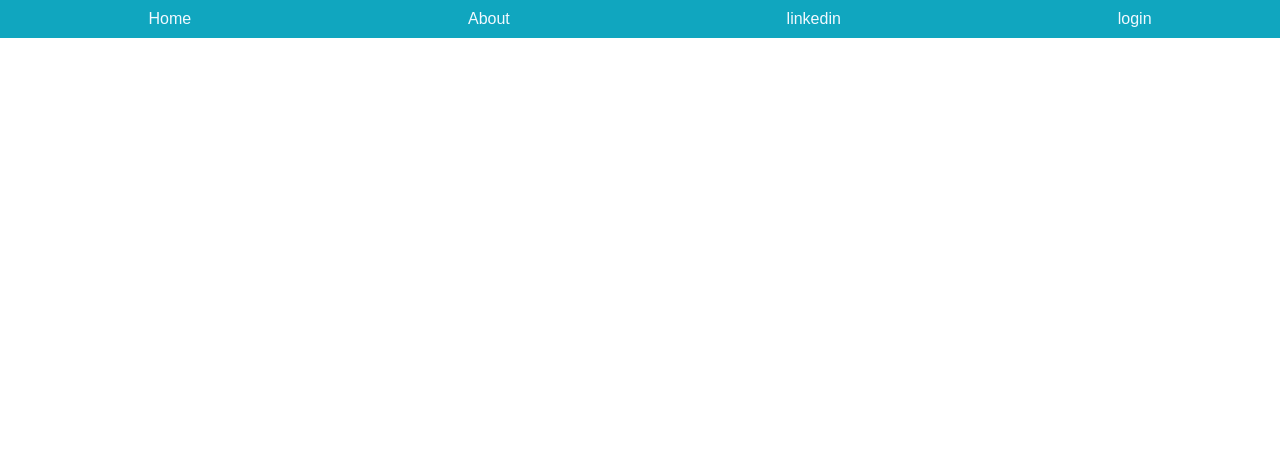
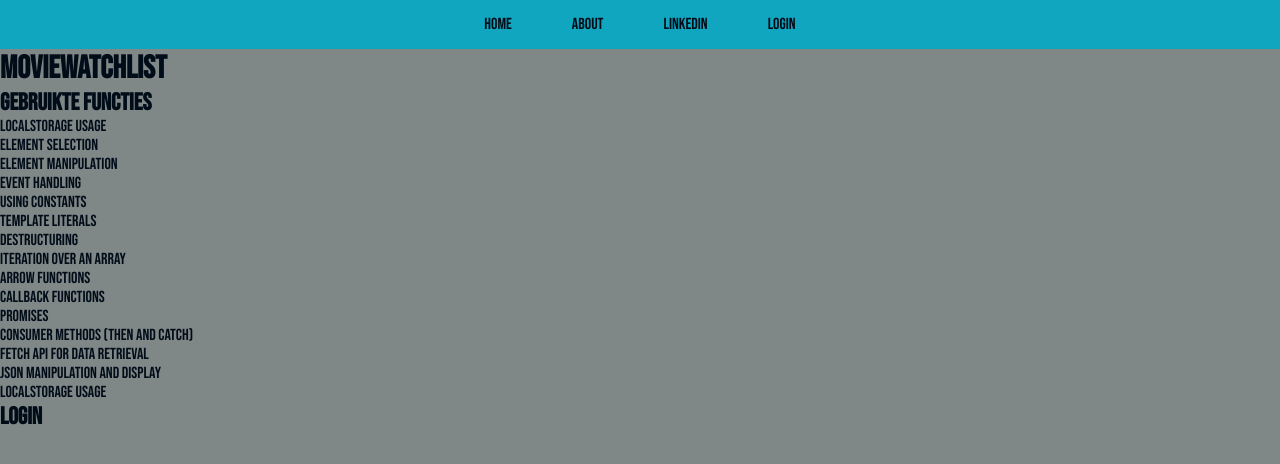
Before and after one commit to WoutDepeuter/Portfolio-wout-depeuter-web-advanced-ehb, a plain HTML site: page about.html in a window 1280 px wide. Drawn offline with Linux system fonts and the light colour scheme; a web font is replaced by a local one.

Commit message:
aanpassen css en opmaak

```diff
--- a/about.html
+++ b/about.html
@@ -3,26 +3,49 @@
 <head>
     <meta charset="UTF-8">
     <meta name="viewport" content="width=device-width, initial-scale=1.0">
-    <title>Document</title>
+    <title>moviewatchlist</title>
     <link rel="stylesheet" href="/css/about.css">
+    <style>
+        /* Add any additional CSS styles here */
+    </style>
 </head>
+<body>
     <header>
         <nav class="navbar">
             <ul>
                 <li><a href="home.html">Home</a></li>
                 <li><a href="about.html">About</a></li>
-    <li><a href="">linkedin</a></li>
-    <li><a href="login.html">login</a></li>
+                <li><a href="#">Linkedin</a></li> <!-- Placeholder for the LinkedIn link -->
+                <li><a href="login.html">Login</a></li>
             </ul>
         </nav>
     </header>
-<body>
 
+    <main>
+        <h1>moviewatchlist</h1>
+        <h2>Gebruikte Functies</h2> <!-- Translated to Dutch -->
+        <ul>
+            <li>LocalStorage Usage</li>
+            <li>Element Selection</li>
+            <li>Element Manipulation</li>
+            <li>Event Handling</li>
+            <li>Using Constants</li>
+            <li>Template Literals</li>
+            <li>Destructuring</li>
+            <li>Iteration Over an Array</li>
+            <li>Arrow Functions</li>
+            <li>Callback Functions</li>
+            <li>Promises</li>
+            <li>Consumer Methods (then and catch)</li>
+            <li>Fetch API for Data Retrieval</li>
+            <li>JSON Manipulation and Display</li>
+            <li>LocalStorage Usage</li>
+        </ul>
 
+        <section id="login">
+            <h1>Login</h1>
 
-
-
-
-
+        </section>
+    </main>
 </body>
 </html>
--- a/css/about.css
+++ b/css/about.css
@@ -1,36 +1,55 @@
 @import url('https://fonts.googleapis.com/css2?family=Bebas+Neue&family=Jersey+25&display=swap');
+
+:root {
+    --primary-color: #10A6BF;
+    --secondary-color: #087C8B;
+    --background-color: #808787;
+    --text-color: #000d19;
+    --font-primary: 'Bebas Neue', sans-serif;
+    --font-secondary: 'Jersey 25', sans-serif;
+    --border-radius: 8px;
+    --transition-duration: 0.3s;
+}
 
 * {
     padding: 0;
     margin: 0;
+    box-sizing: border-box;
+}
+
+body {
+    background-color: var(--background-color);
+    display: flex;
+    flex-direction: column;
+    min-height: 100vh;
+    font-family: var(--font-primary);
+    color: var(--text-color);
 }
 
 nav {
-  background-color: #10A6BF;
-  color: #F2F9FF;
-  padding: 10px;
-  font-family: bebas-neue, sans-serif;
+    background-color: var(--primary-color);
+    color: var(--text-color);
+    padding: 15px;
+    text-align: center;
 }
 
 .navbar ul {
     display: flex;
     flex-direction: row;
     list-style-type: none;
-  justify-content: space-around;
+    justify-content: center;
+    gap: 20px;
 }
 
 .navbar a {
-  background-color: #10A6BF;
     text-decoration: none;
-  color: #F2F9FF;
-  padding: 10px;
-  transition: background-color 0.3s ease; /* Adding a smooth transition */
+    color: var(--text-color);
+    padding: 10px 20px;
+    transition: background-color var(--transition-duration) ease, color var(--transition-duration) ease;
+    border-radius: var(--border-radius);
 }
 
 .navbar a:hover {
-  background-color: #087C8B; /* Changing background color on hover */
+    background-color: var(--secondary-color);
+    color: var(--background-color);
 }
-
-.navbar {
-  width: 100%;
-}
--- a/css/login.css
+++ b/css/login.css
@@ -1,41 +1,57 @@
 @import url('https://fonts.googleapis.com/css2?family=Bebas+Neue&family=Jersey+25&display=swap');
 
-*{
+:root {
+    --primary-color: #10A6BF;
+    --secondary-color: #087C8B;
+    --background-color: #808787;
+    --text-color: #000d19;
+    --font-primary: 'Bebas Neue', sans-serif;
+    --font-secondary: 'Jersey 25', sans-serif;
+    --border-radius: 8px;
+    --transition-duration: 0.3s;
+}
+
+* {
     padding: 0;
     margin: 0;
-  }
+    box-sizing: border-box;
+}
 
+body {
+    background-color: var(--background-color);
+    display: flex;
+    flex-direction: column;
+    min-height: 100vh;
+    font-family: var(--font-primary);
+    color: var(--text-color);
+}
 
 nav {
-    background-color: #10A6BF;
-    color: #F2F9FF;
-    padding: 10px;
-    font-family: bebas-neue, sans-serif;
-    position: fixed;
+    background-color: var(--primary-color);
+    color: var(--text-color);
+    padding: 15px;
+    text-align: center;
 }
 
 .navbar ul {
     display: flex;
     flex-direction: row;
     list-style-type: none;
-    justify-content: space-around;
+    justify-content: center;
+    gap: 20px;
 }
 
 .navbar a {
-    background-color: #10A6BF;
     text-decoration: none;
-    color: #F2F9FF;
-    padding: 10px;
-    transition: background-color 0.3s ease; /* Adding a smooth transition */
+    color: var(--text-color);
+    padding: 10px 20px;
+    transition: background-color var(--transition-duration) ease, color var(--transition-duration) ease;
+    border-radius: var(--border-radius);
 }
 
 .navbar a:hover {
-    background-color: #087C8B; /* Changing background color on hover */
-}
-
-
-.navbar {
-    width: 100%;
+    background-color: var(--secondary-color);
+    color: var(--background-color);
 }
 .login {
     display: flex;
--- a/css/style.css
+++ b/css/style.css
@@ -1,146 +1,180 @@
 @import url('https://fonts.googleapis.com/css2?family=Bebas+Neue&family=Jersey+25&display=swap');
+
+:root {
+    --primary-color: #10A6BF;
+    --secondary-color: #087C8B;
+    --background-color: #808787;
+    --text-color: #000d19;
+    --font-primary: 'Bebas Neue', sans-serif;
+    --font-secondary: 'Jersey 25', sans-serif;
+    --border-radius: 8px;
+    --transition-duration: 0.3s;
+}
 
 * {
     padding: 0;
     margin: 0;
+    box-sizing: border-box;
 }
 
 body {
-    background-color: #D7DCDF;
+    background-color: var(--background-color);
     display: flex;
     flex-direction: column;
     min-height: 100vh;
+    font-family: var(--font-primary);
+    color: var(--text-color);
 }
 
 nav {
-    background-color: #10A6BF;
-    color: #F2F9FF;
-    padding: 10px;
-    font-family: 'Bebas Neue', sans-serif;
+    background-color: var(--primary-color);
+    color: var(--text-color);
+    padding: 15px;
+    text-align: center;
 }
 
 .navbar ul {
     display: flex;
     flex-direction: row;
     list-style-type: none;
-    justify-content: space-around;
+    justify-content: center;
+    gap: 20px;
 }
 
 .navbar a {
-    background-color: #10A6BF;
     text-decoration: none;
-    color: #F2F9FF;
-    padding: 10px;
-    transition: background-color 0.3s ease;
+    color: var(--text-color);
+    padding: 10px 20px;
+    transition: background-color var(--transition-duration) ease, color var(--transition-duration) ease;
+    border-radius: var(--border-radius);
 }
 
 .navbar a:hover {
-    background-color: #087C8B;
+    background-color: var(--secondary-color);
+    color: var(--background-color);
 }
 
+h1 {
+    font-family: var(--font-secondary);
+    font-size: 3em;
+    text-align: center;
+    margin: 20px 0;
+}
 .container {
     display: flex;
     flex-direction: column;
     flex-grow: 1;
-    justify-content: space-between;
-}
-
-.moviedetails {
-    width: calc(25% - 20px);
-    margin: 10px;
-    background-color: white;
-    border: 1px solid #10A6BF;
-    height: auto;
-    box-sizing: border-box;
-    display: flex;
-    flex-direction: column;
-}
-
-.moviedetails img {
-    max-width: 100%;
-}
-
-.moviedetails p {
-    font-size: 12px;
-    font-weight: bold;
-    color: #087C8B;
-}
-
-.moviedetails button {
-    background-color: #10A6BF;
-    color: white;
-    padding: 10px 20px;
-    border: none;
-    font-family: 'Bebas Neue', sans-serif;
-    font-size: larger;
-    font-weight: bold;
-    margin-top: auto;
-    width: 100%;
+    padding: 20px;
 }
 
 .movielist {
     display: flex;
     flex-wrap: wrap;
-    justify-content: space-between;
-    padding: 0 10px;
+    justify-content: center;
+    gap: 20px;
+}
+
+.moviedetails {
+    background-color: white;
+    border: 1px solid var(--primary-color);
+    border-radius: var(--border-radius);
+    width: 300px;
+    overflow: hidden;
+    display: flex;
+    flex-direction: column;
+    transition: transform var(--transition-duration) ease, box-shadow var(--transition-duration) ease;
+}
+
+.moviedetails:hover {
+    transform: translateY(-10px);
+    box-shadow: 0 10px 20px rgba(0, 0, 0, 0.1);
+}
+
+.moviedetails img {
+    width: 100%;
+    object-fit: cover;
+}
+
+.moviedetails p {
+    font-size: 14px;
+    font-weight: bold;
+    color: var(--secondary-color);
+    padding: 10px;
+}
+
+.moviedetails button {
+    background-color: var(--primary-color);
+    color: white;
+    padding: 10px;
+    border: none;
+    font-family: var(--font-primary);
+    font-size: larger;
+    font-weight: bold;
+    margin-top: auto;
+    width: 100%;
+    cursor: pointer;
+    transition: background-color var(--transition-duration) ease;
+}
+
+.moviedetails button:hover {
+    background-color: var(--secondary-color);
 }
 
 .buttons {
     display: flex;
-    justify-content: space-around;
-    margin-top: 20px;
-
-    flex-direction: row-reverse;
-
-}
-
-#buttons {
-    display: flex;
+    justify-content: space-between;
     align-items: center;
-    background-color: #087C8B;
-   align-content: flex-end;
+    background-color: var(--secondary-color);
+    padding: 10px;
+    border-radius: var(--border-radius);
 }
 
 #pages {
     display: flex;
-
     align-items: center;
-    ;
 }
 
 #buttons button,
 #buttons input[type="text"] {
-    margin-right: 10px;
+    margin: 0 10px;
 }
 
 button {
-    background-color: #10A6BF;
+    background-color: var(--primary-color);
     color: white;
     padding: 10px 20px;
     border: none;
-    font-family: 'Bebas Neue', sans-serif;
+    font-family: var(--font-primary);
     font-size: larger;
     font-weight: bold;
-    margin-top: 20px;
+    cursor: pointer;
+    border-radius: var(--border-radius);
+    transition: background-color var(--transition-duration) ease, transform var(--transition-duration) ease;
 }
 
 button:hover {
-    background-color: #087C8B;
+    background-color: var(--secondary-color);
+    transform: scale(1.05);
 }
 
-input {
+input[type="text"] {
     padding: 10px;
-    margin: 10px;
     border: none;
-    border-bottom: 2px solid #10A6BF;
+    border-bottom: 2px solid var(--primary-color);
     font-size: large;
-    width: 10%;
+    width: 200px;
+    border-radius: var(--border-radius);
+    transition: border-color var(--transition-duration) ease;
+}
+
+input[type="text"]:focus {
+    border-color: var(--secondary-color);
 }
 
 .buttons-at-bottom {
     margin-top: auto;
     display: flex;
-    flex-direction: row;
-    align-items: space-between;
-    align-content: flex-end;
+    justify-content: space-between;
+    align-items: center;
+    padding: 20px;
 }
--- a/js/login.js
+++ b/js/login.js
@@ -21,7 +21,7 @@ function loginHandler() {
         let user = users.find(user => user.username === username && user.password === password);
 
         if (user) {
-            console.log("Login successful");
+            console.log("Login gelukt");
             window.location.href = "home.html";
         } else {
             usernameError.innerHTML = "Username or password is incorrect";
@@ -51,7 +51,7 @@ function registerHandler() {
     let userExists = users.some(user => user.username === username);
 
     if (userExists) {
-        usernameError.innerHTML = "Username already exists";
+        usernameError.innerHTML = "Username bestaat all";
     } else {
         let newUser = {
             username: username,
```
Also changed, not shown: home.html (+4 -3 lines), js/app.js (+64 -25 lines). Lines whose indentation alone changed are shown as unchanged.
